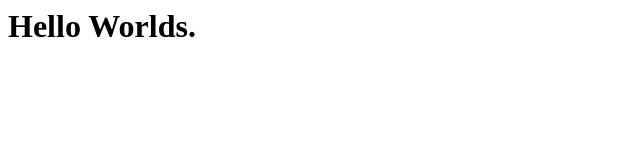
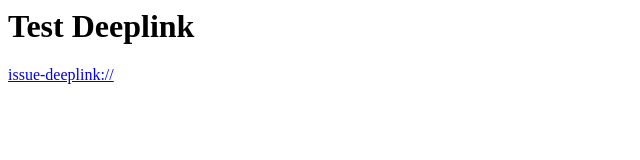
Before and after one commit to Farl/issue-deeplink-website, a plain HTML site: page index.html in a window 1280 px wide. Shown: the whole page, without its empty margins (0-640 px from the left). Drawn offline with Linux system fonts and the light colour scheme.

Commit message:
Update index.html

```diff
--- a/index.html
+++ b/index.html
@@ -1 +1,2 @@
-<h1>Hello Worlds.</h1>
+<h1>Test Deeplink</h1>
+<a href="issue-deeplink://">issue-deeplink://</a>
```
